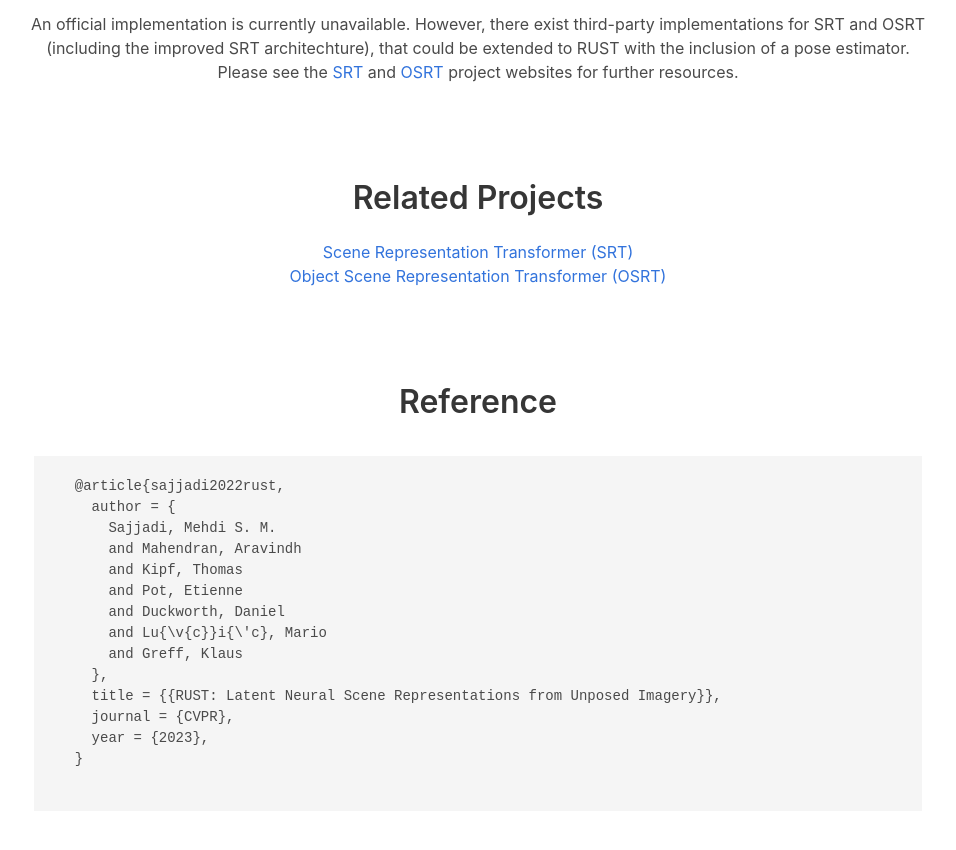
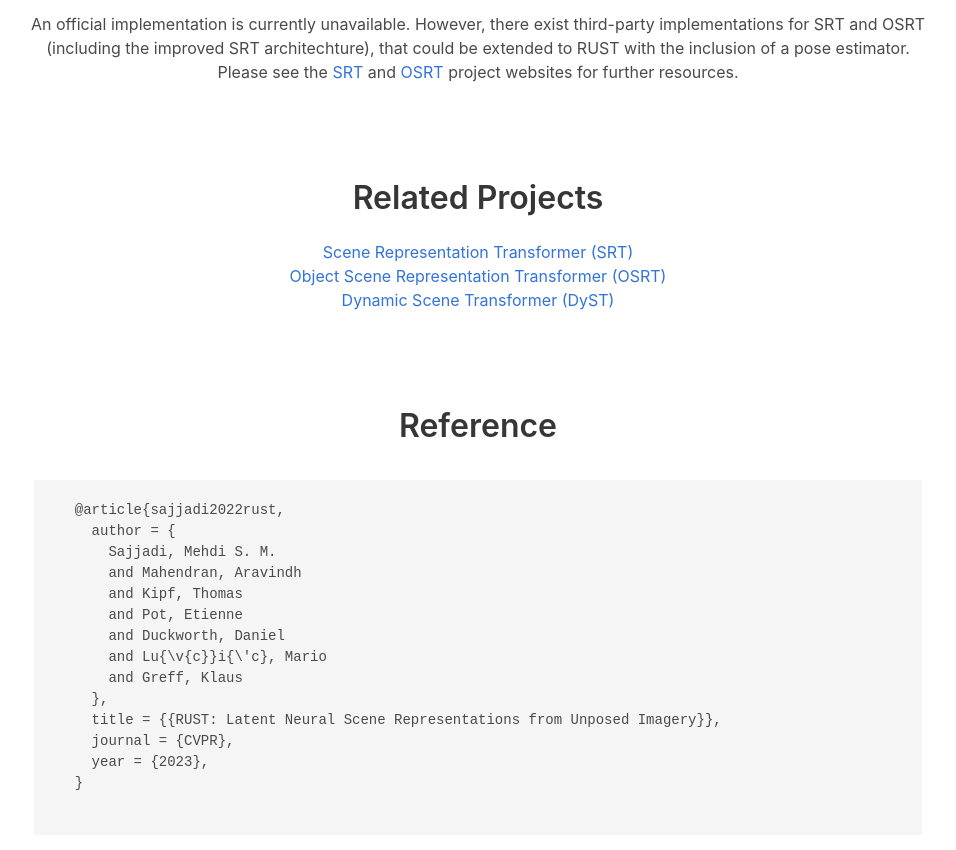
Before and after one commit to rust-paper/rust-paper.github.io, a plain HTML site: page index.html in a window 1280 px wide. Shown: the part 1800-2650 px from the top of the page, without its empty margins (162-1118 px from the left). Drawn offline with Linux system fonts and the light colour scheme; some icons are missing.

Commit message:
add dyst

```diff
--- a/index.html
+++ b/index.html
@@ -83,8 +83,9 @@
       <h2 class="title">Related Projects</h2>
 
             <a target="_blank" rel="noopener noreferrer" href="https://srt-paper.github.io/">Scene Representation Transformer (SRT)</a> <br/>
-            <a target="_blank" rel="noopener noreferrer" href="https://osrt-paper.github.io/">Object Scene Representation Transformer (OSRT)</a>
-    </section>
+            <a target="_blank" rel="noopener noreferrer" href="https://osrt-paper.github.io/">Object Scene Representation Transformer (OSRT)</a> <br/>
+            <a target="_blank" rel="noopener noreferrer" href="https://dyst-paper.github.io/">Dynamic Scene Transformer (DyST)</a>
+          </section>
 
 
     <section class="section">
```
